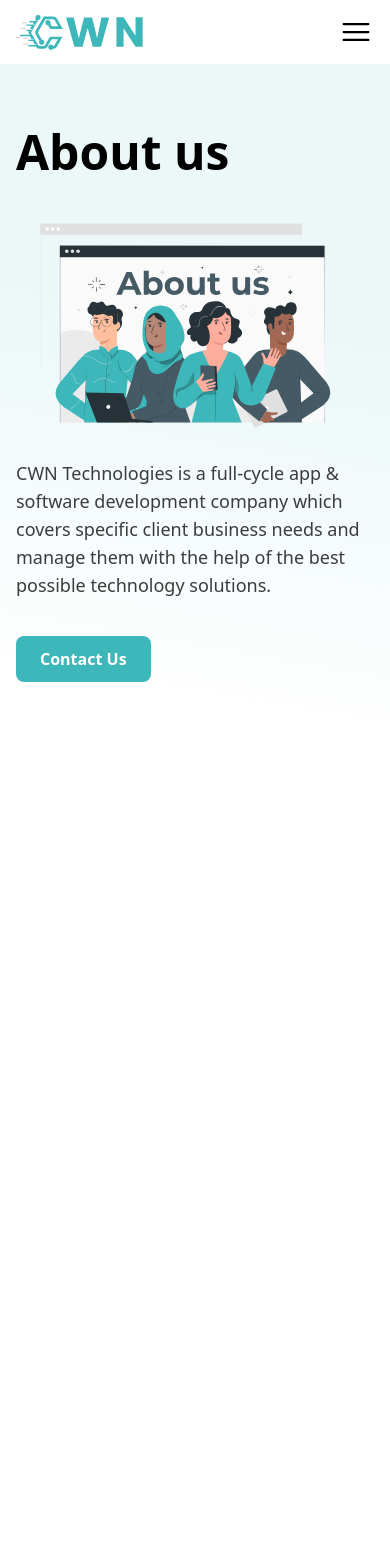
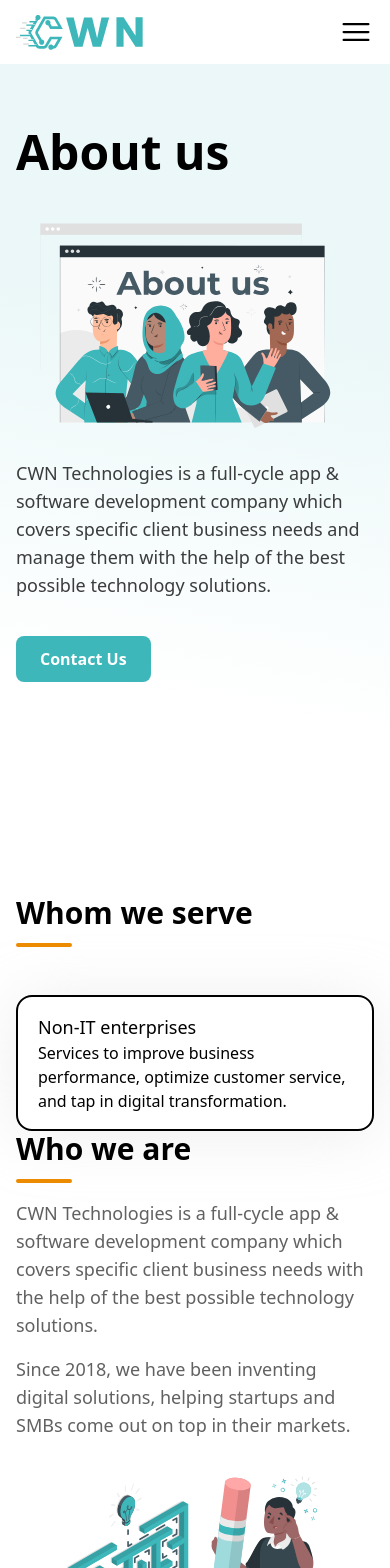
Before and after one commit to Malik-Haziq/CWN-Tech, a React (Vite) app: page /about in a window 390 px wide. Shown: the top 1568 px of the page. Before the commit the page ends 844 px from the top, so only its background shows below. Built offline with nearby package versions, Linux system fonts and the light colour scheme; a web font is replaced by a local one.

Commit message:
components added to about page

```diff
--- a/src/pages/about/About.jsx
+++ b/src/pages/about/About.jsx
@@ -1,5 +1,7 @@
-import Button from "@components/button/button";
 import Header from "@components/header/Header";
+import WhoAeAre from "@components/who-we-are/WhoWeAre";
+import Contact from "@components/contact/contact";
+import Footer from "@components/footer/Footer";
 
 import about from "@images/about/about-us.svg";
 
@@ -21,6 +23,24 @@ export function About() {
         img={about}
         imgAlt="About us image"
       />
+
+      {/* /////////////////////  Whom we serve */}
+      <section className="section mt-32">
+        <h2 className="h2">Whom we serve</h2>
+        <div className="flex flex-col sm:flex-row items-center justify-between gap-10">
+          <div className="rounded-2xl border-2 py-4 px-5 shadow-card">
+            <h3 className="text-lg lg:text-xl xl:text-2xl font-medium ">Non-IT enterprises</h3>
+            <p>Services to improve business performance, optimize customer service, and tap in digital transformation.</p>
+          </div>
+        </div>
+      </section>
+      {/* ///////////////////  Who we are */}
+      <WhoAeAre />
+      {/* /////////////////////  contact */}
+      <Contact />
+
+      {/* /////////////////  Footer */}
+      <Footer />
     </main>
   );
 }
--- a/src/pages/home/Home.jsx
+++ b/src/pages/home/Home.jsx
@@ -13,6 +13,7 @@ import price from "@icons/services/budget.svg";
 import Button from "@components/button/button";
 import Contact from "@components/contact/contact";
 import Footer from '@components/footer/Footer'
+import WhoAeAre from "@components/who-we-are/WhoWeAre";
 
 import { useState } from "react";
 
@@ -192,25 +193,7 @@ export function Home() {
       </section>
 
       {/* /////////////////////// Who we are */}
-      <section className="section mb-32 flex flex-col lg:flex-row justify-between items-center">
-        <div className="basis-1/2 text-lg md:text-xl">
-          <h2 className="h2 mb-8 sm:mb-16">Who we are</h2>
-          <p className="text-sub-para mb-4">
-            CWN Technologies is a full-cycle app & software development company
-            which covers specific client business needs with the help of the
-            best possible technology solutions.
-          </p>
-          <p className="text-sub-para">
-            Since 2018, we have been inventing digital solutions, helping
-            startups and SMBs come out on top in their markets.
-          </p>
-        </div>
-        <img
-          src={challenge}
-          alt="Problem solving"
-          className="mx-auto w-[400px] xlg:w-unset "
-        />
-      </section>
+      <WhoAeAre/>
 
       {/* ///////////////////////  process */}
       <section className="section mb-32">
```
